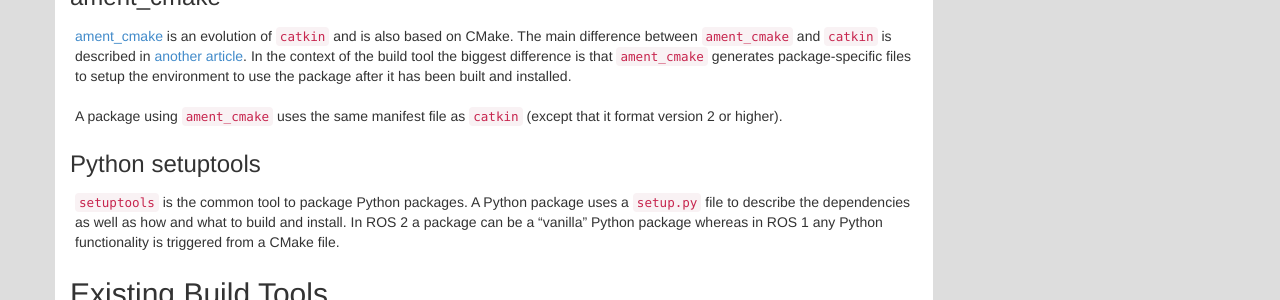
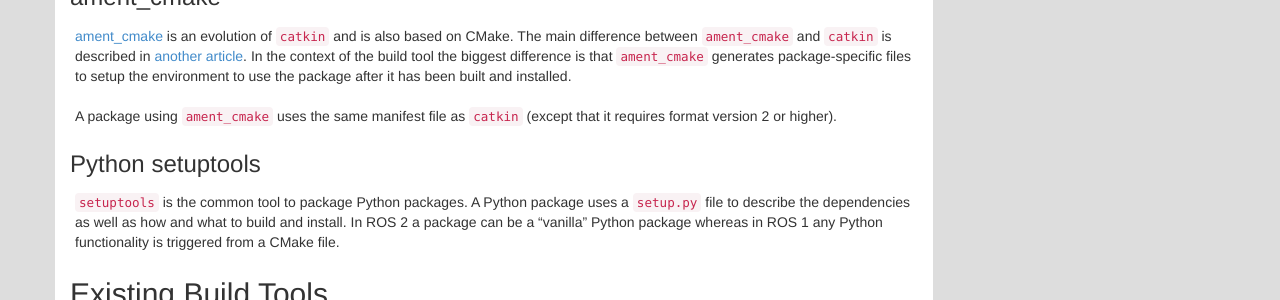
Before and after one commit to ros2/design, a Jekyll site: the page built from articles/101_build_tool.md, in a window 1280 px wide and 1400 px high, scrolled down 2377 px. Shown: the part 152-452 px from the top of the window. Built offline with Jekyll 4.4.1, drawn with Linux system fonts in a browser that asks for light colours; nearby versions of some CDN libraries; some of the changed text lies outside the part shown.

Commit message:
fix spelling / missing word

```diff
--- a/articles/101_build_tool.md
+++ b/articles/101_build_tool.md
@@ -135,7 +135,7 @@
 The main difference between `ament_cmake` and `catkin` is described in [another article](http://design.ros2.org/articles/ament.html).
 In the context of the build tool the biggest difference is that `ament_cmake` generates package-specific files to setup the environment to use the package after it has been built and installed.
 
-A package using `ament_cmake` uses the same manifest file as `catkin` (except that it format version 2 or higher).
+A package using `ament_cmake` uses the same manifest file as `catkin` (except that it requires format version 2 or higher).
 
 ### Python setuptools
 
```
Also changed, not shown: other parts of articles/101_build_tool.md (+1 -1 lines).
